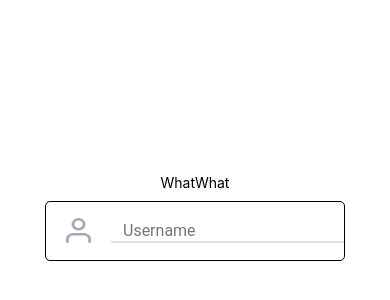
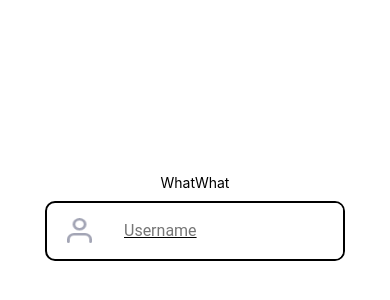
Before and after one commit to alsalmiw/scrubby_react_native, a React Native app: screen / in a window 390 px wide. Shown: the part 200-500 px from the top of the page. Built offline with nearby package versions, Linux system fonts and the light colour scheme.

Commit message:
finsih login input field

```diff
--- a/components/AddEdit/InputFieldComponent.tsx
+++ b/components/AddEdit/InputFieldComponent.tsx
@@ -18,7 +18,7 @@ const InputFieldComponent = () => {
         autoComplete='off'
         style={styles.inputUsername}
         placeholder="Username"
-        underlineColorAndroid={'transparent'}
+        mode='flat'
     />
 
 </View>
@@ -32,12 +32,13 @@ const styles = StyleSheet.create({
         justifyContent: 'center',
         alignItems: 'center',
         backgroundColor: 'white',
-        borderWidth: 1,
+        borderWidth: 2,
         borderColor: '#000',
         height: 60,
         width:300,
-        borderRadius: 5,
+        borderRadius: 10,
         margin: 10,
+        overflow:'hidden'
     },
     ImageStyle: {
         padding: 10,
@@ -51,11 +52,16 @@ const styles = StyleSheet.create({
     },
     inputUsername:{
         flex:1,
-        height:25,
-        width:200,
+        height:60,
+        width:50,
+        paddingEnd:10,
         backgroundColor:'white',
-        borderWidth:0,
-        borderBottomWidth:0
+        textDecorationLine:"underline",
+        overflow:'hidden',
+        borderRadius: 0,
+        borderTopLeftRadius: 0,
+        borderTopRightRadius: 0,
+
 
     }
 })
```
